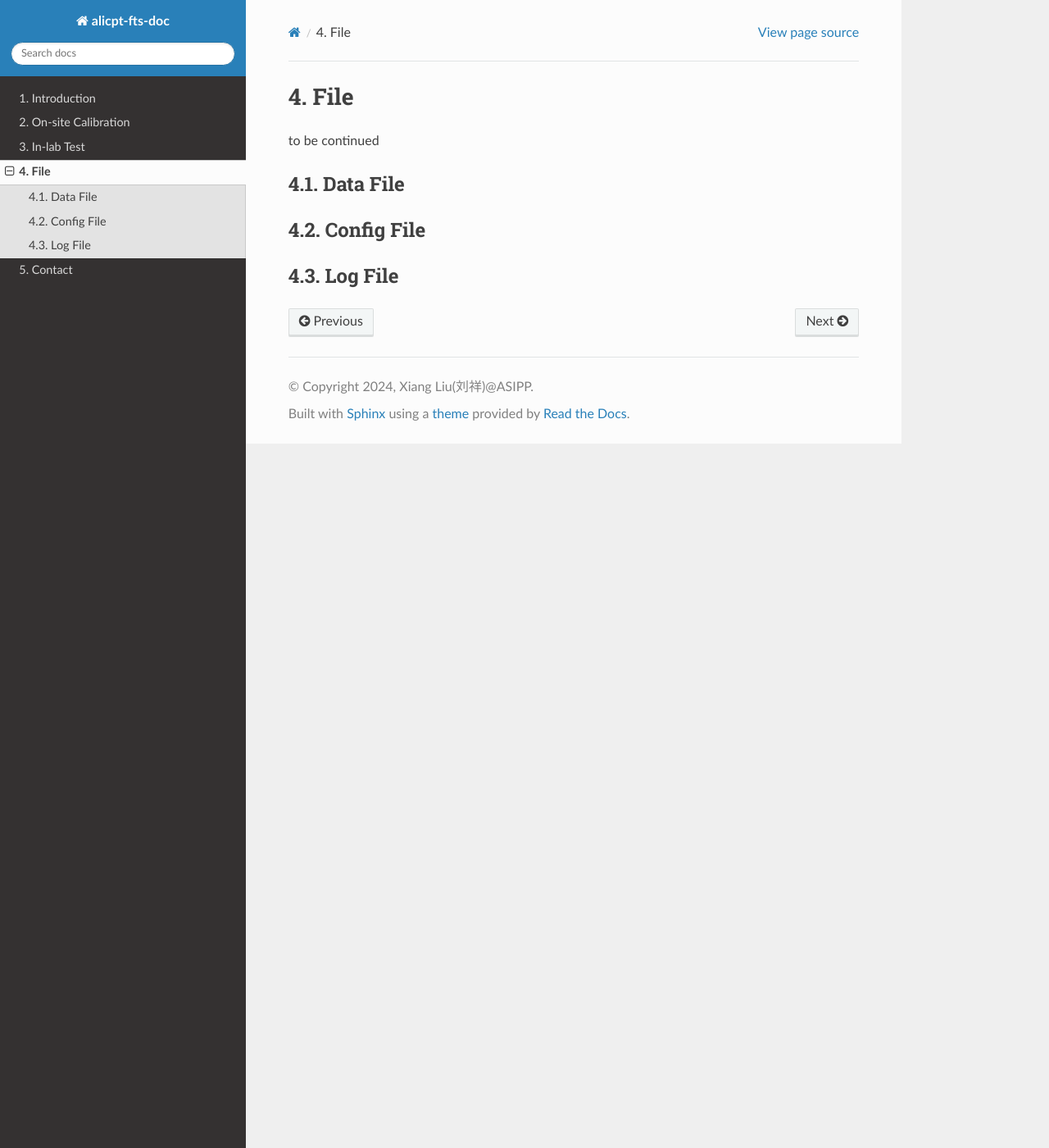
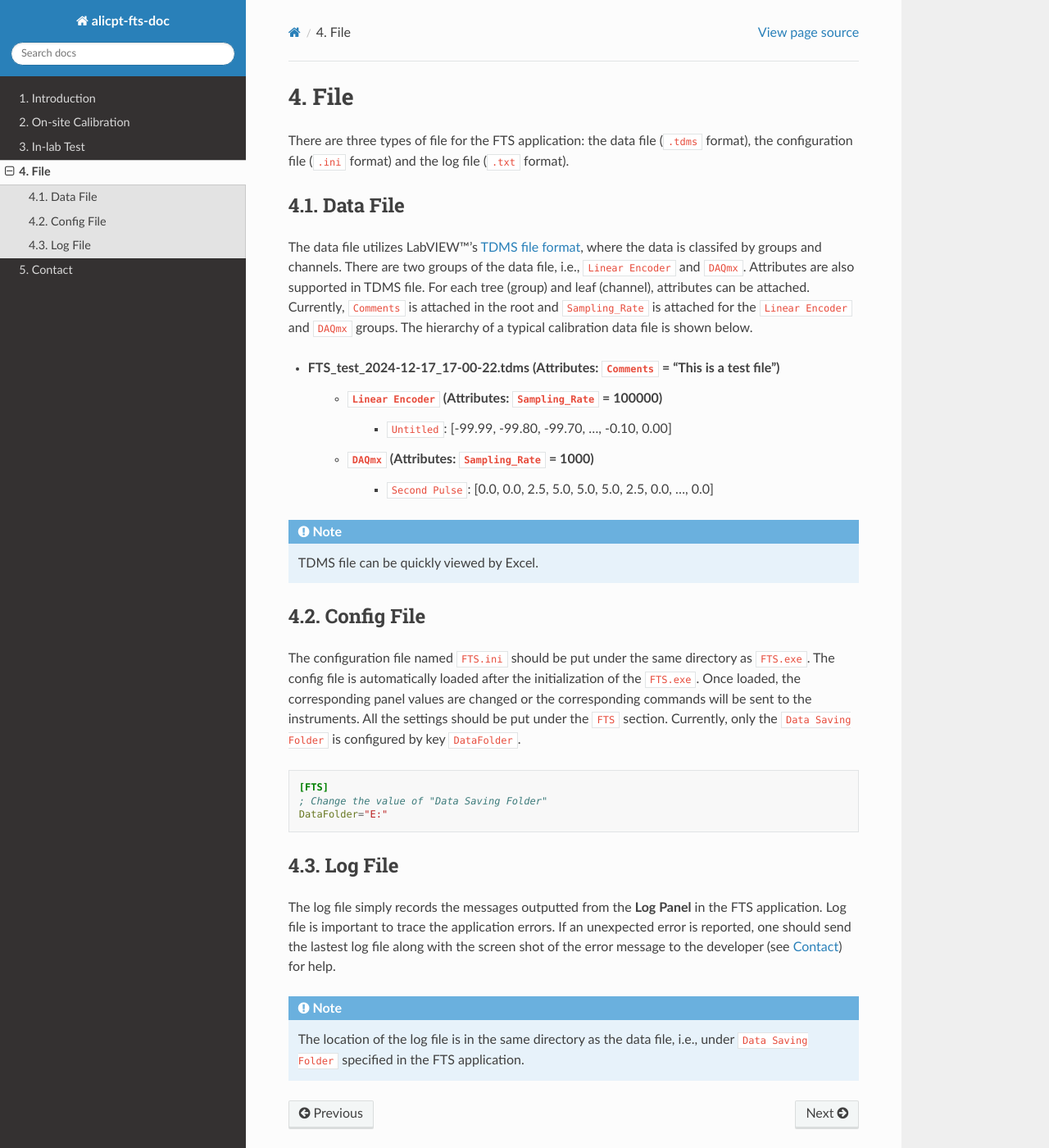
Before and after one commit to jenuis/alicpt-fts-doc, a Sphinx documentation site: the page built from source/file.rst, in a window 1280 px wide and 1400 px high. Shown: the whole window at 82% size. Built offline with Sphinx 7.4.7 and the Read the Docs theme 3.1.0, drawn with Linux system fonts in a browser that asks for light colours.

Commit message:
write file doc

```diff
--- a/source/contact.rst
+++ b/source/contact.rst
@@ -5,7 +5,7 @@ Contact
 The Ali-CPT FTS system is developed by the Electron Cyclotron Emission (ECE) group at **Institue of Plasma Physics, Chinese Academy of Sciences** (ASIPP). During the use of the FTS system, please contact the following persons for questions.
 
 - PI: Prof. `Yong LIU <mailto:liuyong@ipp.ac.cn>`_
-- Hardware: `Tianfu Zhou <mailto:zhoutianfu@ipp.ac.cn>`_
+- Hardware: `Tianfu ZHOU <mailto:zhoutianfu@ipp.ac.cn>`_
 - Software: Dr. `Xiang LIU <mailto:xliu@ipp.ac.cn>`_
 
 Contributors:
--- a/source/file.rst
+++ b/source/file.rst
@@ -3,13 +3,34 @@
 File
 ===================
 
-to be continued
+There are three types of file for the FTS application: the data file (``.tdms`` format), the configuration file (``.ini`` format) and the log file (``.txt`` format).
 
 Data File
 -------------------
+The data file utilizes LabVIEW™'s `TDMS file format <https://www.ni.com/en/support/documentation/supplemental/06/the-ni-tdms-file-format.html>`_, where the data is classifed by groups and channels. There are two groups of the data file, i.e., ``Linear Encoder`` and ``DAQmx``. Attributes are also supported in TDMS file. For each tree (group) and leaf (channel), attributes can be attached. Currently, ``Comments`` is attached in the root and ``Sampling_Rate`` is attached for the ``Linear Encoder`` and ``DAQmx`` groups. The hierarchy of a typical calibration data file is shown below.
+
+- FTS_test_2024-12-17_17-00-22.tdms (Attributes: ``Comments`` = "This is a test file")
+    - ``Linear Encoder`` (Attributes: ``Sampling_Rate`` = 100000)
+        - ``Untitled``: [-99.99, -99.80, -99.70, ..., -0.10, 0.00]
+    - ``DAQmx`` (Attributes: ``Sampling_Rate`` = 1000)
+        - ``Second Pulse``: [0.0, 0.0, 2.5, 5.0, 5.0, 5.0, 2.5, 0.0, ..., 0.0]
+
+.. note::
+    TDMS file can be quickly viewed by Excel.
 
 Config File
 -------------------
+The configuration file named ``FTS.ini`` should be put under the same directory as ``FTS.exe``. The config file is automatically loaded after the initialization of the ``FTS.exe``. Once loaded, the corresponding panel values are changed or the corresponding commands will be sent to the instruments. All the settings should be put under the ``FTS`` section. Currently, only the ``Data Saving Folder`` is configured by key ``DataFolder``.
+
+.. code-block:: ini
+
+    [FTS]
+    ; Change the value of "Data Saving Folder"
+    DataFolder="E:"
 
 Log File
 -------------------
+The log file simply records the messages outputted from the **Log Panel** in the FTS application. Log file is important to trace the application errors. If an unexpected error is reported, one should send the lastest log file along with the screen shot of the error message to the developer (see :ref:`Contact`) for help.
+
+.. note::
+    The location of the log file is in the same directory as the data file, i.e., under ``Data Saving Folder`` specified in the FTS application.
```
